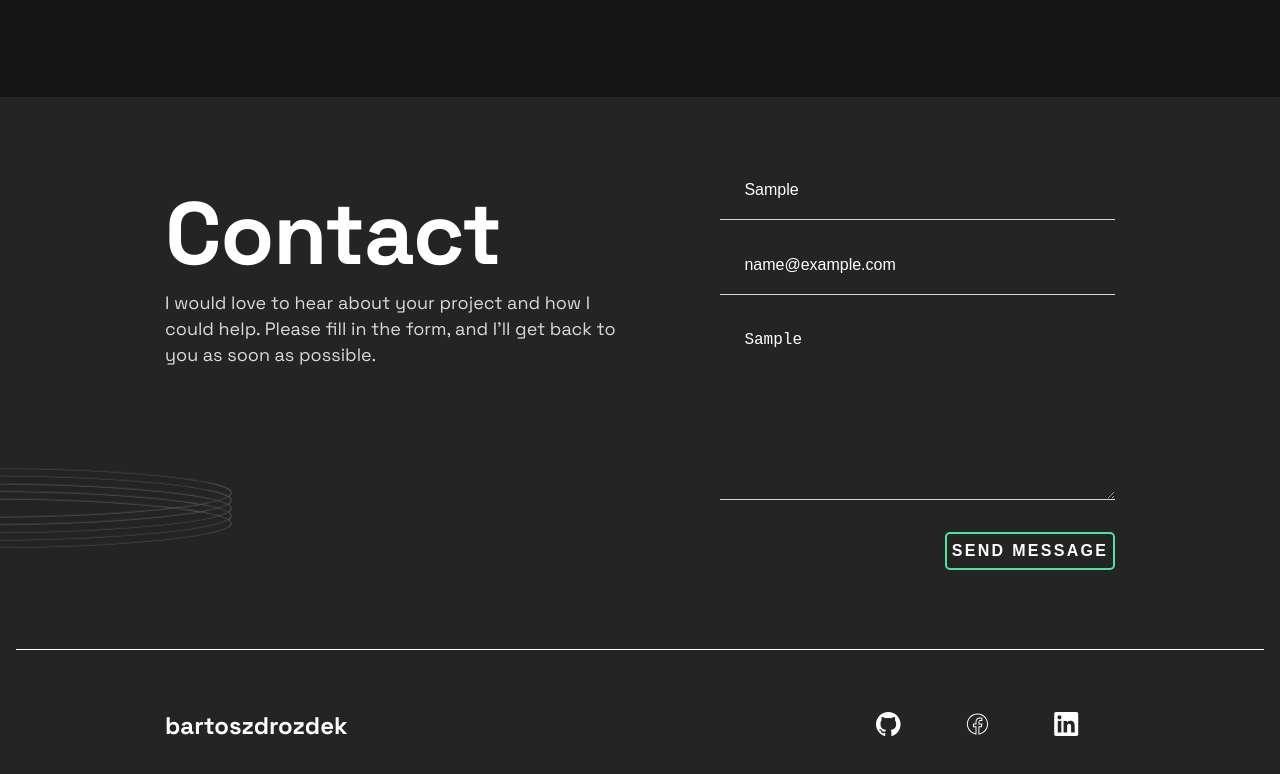
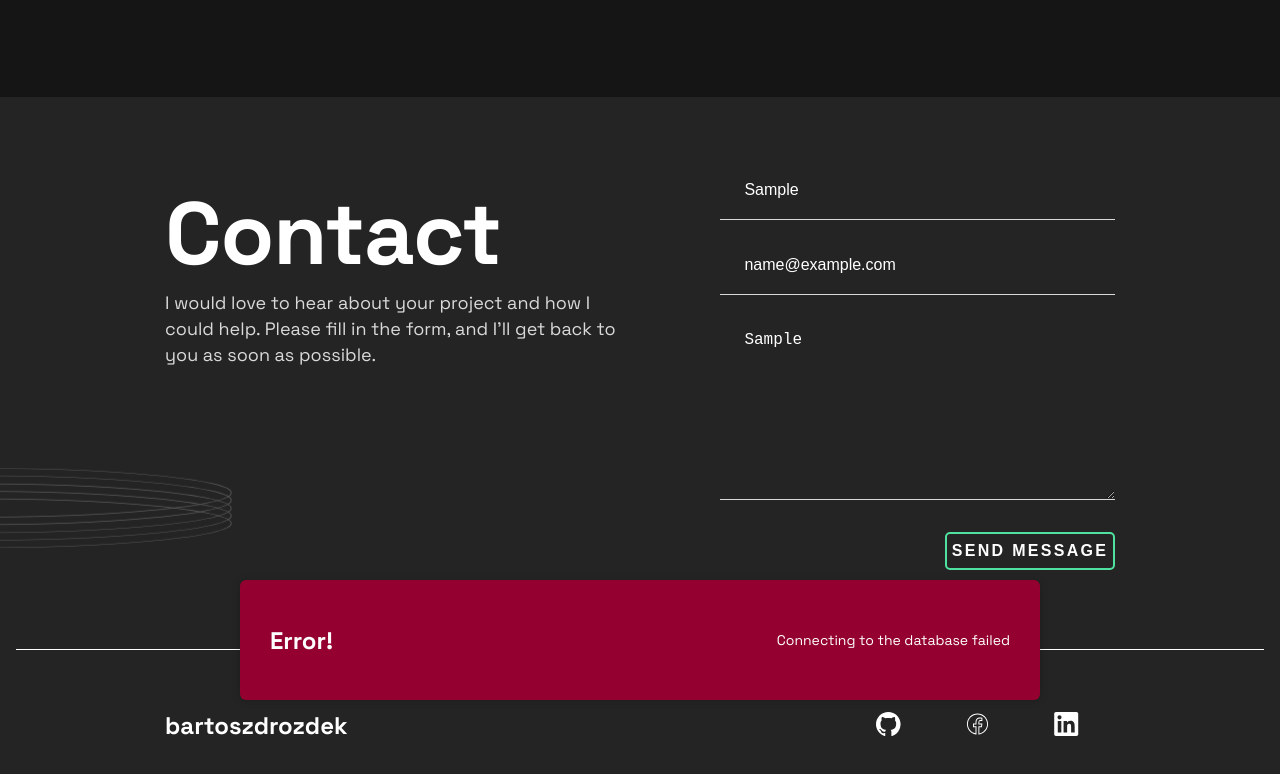
Before and after one commit to BartqD/SPA-Portfolio, a Next.js app: page / in a window 1280 px wide. Both pictures are taken after typing "Sample", "name@example.com", "Sample" into the empty fields and a click on the button "SEND MESSAGE". Shown: the part 3585-4359 px from the top of the page. Built offline with nearby package versions, Linux system fonts and the light colour scheme; no server answers.

Commit message:
feat: add notification component

```diff
--- a/app/globals.css
+++ b/app/globals.css
@@ -11,11 +11,13 @@
 	--grey: rgb(217, 217, 217);
 	--green: rgb(78, 225, 160);
 	--white: rgb(255, 255, 255);
+	--error: rgb(148, 0, 48);
 	/* fonts  */
 	--heading-xl: 8.8rem;
 	--heading-l: 4.8rem;
 	--heading-m: 2.4rem;
 	--body:1.8rem;
+
 }
 
 
--- a/app/layout.tsx
+++ b/app/layout.tsx
@@ -7,7 +7,7 @@ export const metadata: Metadata = {
 	description: 'Welcome to Bartosz Drozdek portfolio website. Explore my projects and learn more about me.',
 }
 
-const spaceGrotesk = Space_Grotesk({ weight: ['400','600', '700'], subsets: ['latin'] })
+const spaceGrotesk = Space_Grotesk({ weight: ['400', '600', '700'], subsets: ['latin'] })
 
 export default function RootLayout({
 	children,
@@ -16,7 +16,10 @@ export default function RootLayout({
 }>) {
 	return (
 		<html lang='en'>
-			<body className={spaceGrotesk.className}>{children}</body>
+			<body className={spaceGrotesk.className}>
+				{children}
+				<div id='notifications'></div>
+			</body>
 		</html>
 	)
 }
--- a/app/page.tsx
+++ b/app/page.tsx
@@ -21,6 +21,7 @@ export default function Home() {
 			<footer className={classes.footer} >
 				<div className={classes.wrapper} ><SocialBar></SocialBar></div>
 			</footer>
+
 		</Fragment>
 	)
 }
--- a/components/sections/contact/contact-form.tsx
+++ b/components/sections/contact/contact-form.tsx
@@ -1,11 +1,20 @@
 import classes from './contact-form.module.scss'
-import { useState } from 'react'
+import { Fragment, useState, useEffect } from 'react'
 import { IoAlertCircleOutline } from 'react-icons/io5'
+import Notification from '@/components/ui/notification'
 
 interface Contact {
 	email: string
 	name: string
 	message: string
+}
+
+type Status = 'success' | 'error' | 'pending'
+
+interface NotificationProps {
+	title: string
+	message?: string | null
+	status: Status
 }
 
 async function sendContactData(contact: Contact) {
@@ -28,11 +37,24 @@ const ContactForm: React.FC = () => {
 	const [enteredEmail, setEnteredEmail] = useState<string>('')
 	const [enteredName, setEnteredName] = useState<string>('')
 	const [enteredMessage, setEnteredMessage] = useState<string>('')
-	const [errorMessage, setErrorMessage] = useState<string>('')
+	const [errorMessage, setErrorMessage] = useState<string | null>()
+	const [requestStatus, setRequestStatus] = useState<'success' | 'error' | 'pending' | null>()
+
+	useEffect(() => {
+		if (requestStatus === 'success' || requestStatus === 'error') {
+			const timer = setTimeout(() => {
+				setRequestStatus(null)
+				setErrorMessage(null)
+			}, 3000)
+			return () => {
+				clearTimeout(timer)
+			}
+		}
+	}, [requestStatus])
 
 	async function sendMessageHandler(event: React.FormEvent) {
 		event.preventDefault()
-
+		setRequestStatus('pending')
 		const contact: Contact = {
 			email: enteredEmail,
 			name: enteredName,
@@ -41,16 +63,45 @@ const ContactForm: React.FC = () => {
 
 		try {
 			await sendContactData(contact)
+			setRequestStatus('success')
 			setEnteredEmail('')
 			setEnteredName('')
 			setEnteredMessage('')
 		} catch (error) {
+			setRequestStatus('error')
 			setErrorMessage((error as Error).message || 'Something went wrong!')
 			return
 		}
 	}
 
+	let notification: NotificationProps | null = null
+
+	if (requestStatus === 'pending') {
+		notification = {
+			status: 'pending',
+			title: 'Sending message...',
+			message: 'Your message is on its way!',
+		}
+	}
+
+	if (requestStatus === 'success') {
+		notification = {
+			status: 'success',
+			title: 'Success!',
+			message: 'Your message has been sent',
+		}
+	}
+
+	if (requestStatus === 'error') {
+		notification = {
+			status: 'error',
+			title: 'Error!',
+			message: errorMessage,
+		}
+	}
+
 	return (
+		<Fragment>
 			<form onSubmit={sendMessageHandler} className={classes['contact-form']}>
 				<div className={classes['contact-form__group']}>
 					<label htmlFor='name' className={classes['contact-form__label']}></label>
@@ -110,6 +161,10 @@ const ContactForm: React.FC = () => {
 					send message
 				</button>
 			</form>
+			{notification && (
+				<Notification status={notification.status} title={notification.title} message={notification.message} />
+			)}
+		</Fragment>
 	)
 }
 
--- /dev/null
+++ b/components/ui/notification.module.scss
@@ -0,0 +1,52 @@
+.notification {
+	position: fixed;
+	display: flex;
+	justify-content: space-between;
+	align-items: center;
+	height: 10rem;
+	width: calc(100% - 4rem);
+	bottom: 10rem;
+	left: 50%;
+	transform: translateX(-50%);
+	padding: 6rem 3rem;
+	color: var(--dark-grey);
+	background-color: var(--white);
+	box-shadow: 0 1px 8px rgba(0, 0, 0, 0.2);
+	border-radius: 6px;
+	z-index: 10;
+	animation: showNotification 1s ease-in-out;
+}
+
+.notification h2 {
+	font-size: var(--heading-m);
+}
+
+.notification p {
+	font-size: 1.4rem;
+}
+
+.success {
+	background-color: var(--green);
+	color: var(--white);
+}
+
+.error {
+	background-color: var(--error);
+	color: var(--white);
+}
+
+@keyframes showNotification {
+	0% {
+		opacity: 0;
+	}
+
+	100% {
+		opacity: 1;
+	}
+}
+
+@media (min-width: 768px) {
+	.notification {
+		max-width: 800px;
+	}
+}
--- /dev/null
+++ b/components/ui/notification.tsx
@@ -0,0 +1,39 @@
+import React from 'react';
+import ReactDOM from 'react-dom';
+
+import classes from './notification.module.scss';
+
+type Status = "success" | "error"| "pending"
+
+
+interface NotificationProps {
+  title: string;
+  message?: string|null;
+  status: Status;
+}
+
+const Notification: React.FC<NotificationProps> = (props) => {
+  const { title, message, status } = props;
+
+  let statusClasses = '';
+
+  if (status === 'success') {
+    statusClasses = classes.success;
+  }
+
+  if (status === 'error') {
+    statusClasses = classes.error;
+  }
+
+  const cssClasses = `${classes.notification} ${statusClasses}`;
+
+  return ReactDOM.createPortal(
+    <div className={cssClasses}>
+      <h2>{title}</h2>
+      <p>{message !== undefined ? message : ''}</p>
+    </div>,
+    document.getElementById('notifications')!
+  );
+}
+
+export default Notification;
```
Lines whose indentation alone changed are shown as unchanged.
